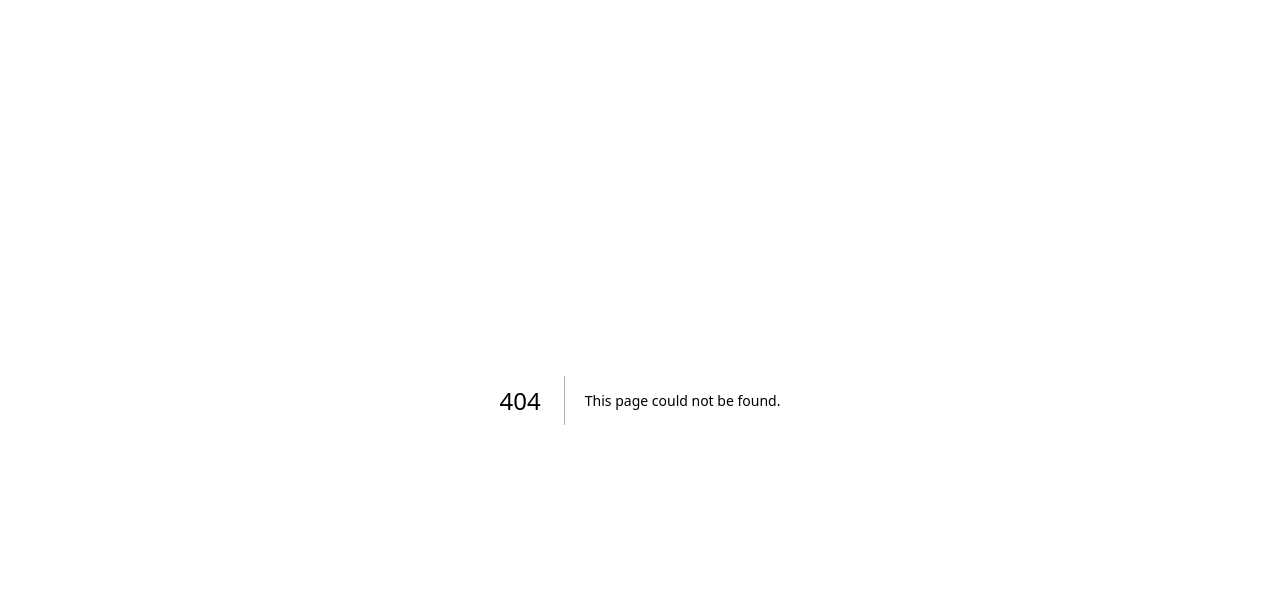
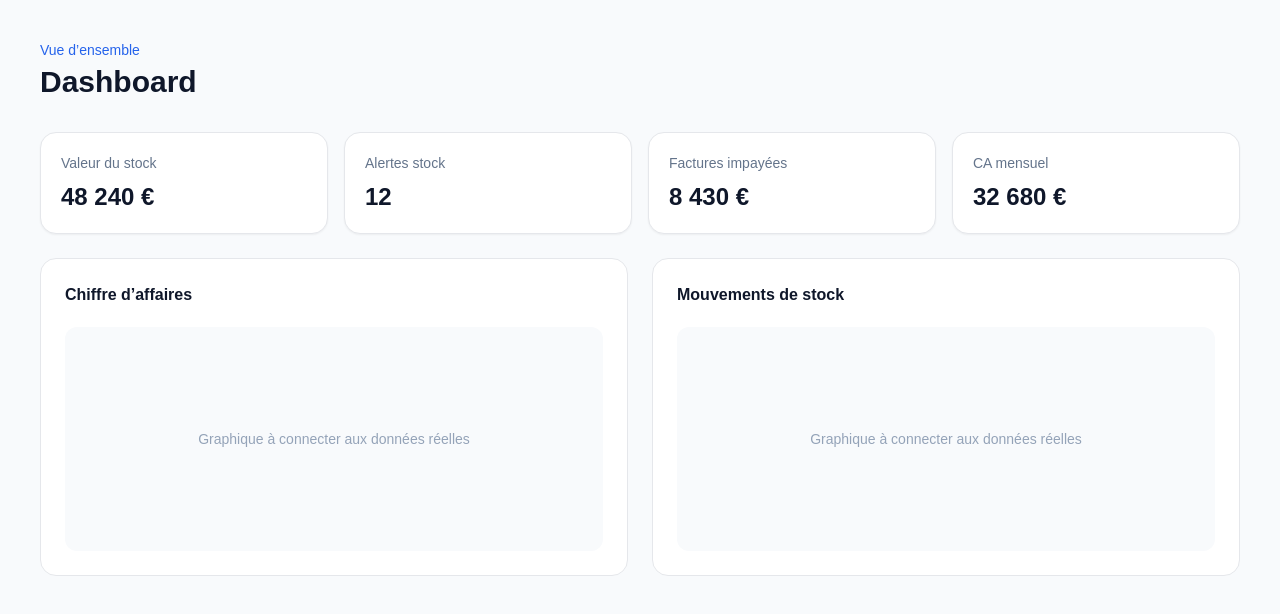
Before and after one commit to WaelSouabni/stockflow, a Next.js app: page /dashboard in a window 1280 px wide. Before the commit this address had no page. Shown: the top 614 px of the page. Built offline with nearby package versions, Linux system fonts and the light colour scheme.

Commit message:
chore: scaffold app/dashboard/page.tsx

```diff
--- /dev/null
+++ b/app/dashboard/page.tsx
@@ -0,0 +1,2 @@
+const kpis=[["Valeur du stock","48 240 €"],["Alertes stock","12"],["Factures impayées","8 430 €"],["CA mensuel","32 680 €"]];
+export default function Dashboard(){return <main className="min-h-screen p-6 md:p-10"><div className="mx-auto max-w-7xl"><header><p className="text-sm font-medium text-blue-600">Vue d’ensemble</p><h1 className="mt-1 text-3xl font-bold">Dashboard</h1></header><div className="mt-8 grid gap-4 sm:grid-cols-2 lg:grid-cols-4">{kpis.map(([l,v])=><article key={l} className="rounded-2xl border bg-white p-5 shadow-sm"><p className="text-sm text-slate-500">{l}</p><p className="mt-2 text-2xl font-bold">{v}</p></article>)}</div><div className="mt-6 grid gap-6 lg:grid-cols-2"><section className="rounded-2xl border bg-white p-6"><h2 className="font-semibold">Chiffre d’affaires</h2><div className="mt-5 h-56 rounded-xl bg-slate-50 grid place-items-center text-sm text-slate-400">Graphique à connecter aux données réelles</div></section><section className="rounded-2xl border bg-white p-6"><h2 className="font-semibold">Mouvements de stock</h2><div className="mt-5 h-56 rounded-xl bg-slate-50 grid place-items-center text-sm text-slate-400">Graphique à connecter aux données réelles</div></section></div></div></main>}
```
